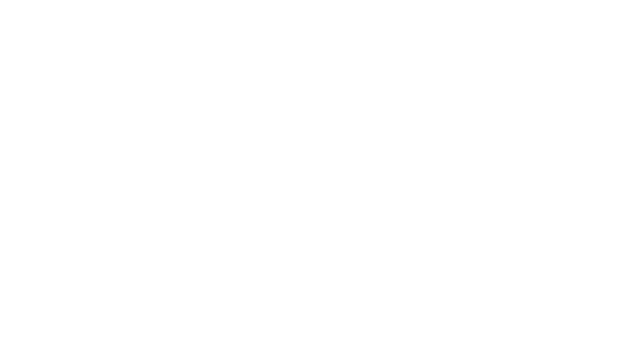
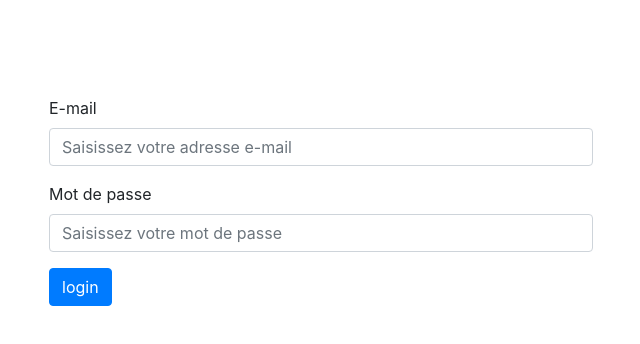
Before and after one commit to digitalent-test-technique/frontend, a Vue app: page /login in a window 1280 px wide. Before the commit this address had no page. Shown: the top 344 px of the page, without its empty margins (319-959 px from the left). Built offline with nearby package versions, Linux system fonts and the light colour scheme.

Commit message:
feat: add login page

```diff
--- a/src/App.vue
+++ b/src/App.vue
@@ -1,5 +1,5 @@
 <template>
-  <div></div>
+  <router-view></router-view>
 </template>
 
 <script setup></script>
--- a/src/components/TheLogin.vue
+++ b/src/components/TheLogin.vue
@@ -1,6 +1,6 @@
 <template>
   <form
-    class="container p-5 mt-5"
+    class="container px-3 px-sm-5 py-5 mt-5 col-md-6"
     @submit.prevent="handleSubmit">
     <base-input
       v-model="email"
--- /dev/null
+++ b/src/pages/Login.vue
@@ -0,0 +1,9 @@
+<template>
+  <the-login></the-login>
+</template>
+
+<script setup>
+  import TheLogin from '@/components/TheLogin.vue';
+</script>
+
+<style lang="scss"></style>
--- a/src/router/index.js
+++ b/src/router/index.js
@@ -1,6 +1,11 @@
 import { createRouter, createWebHistory } from 'vue-router';
+
+import Login from '@/pages/Login.vue';
 const router = createRouter({
   history: createWebHistory(),
-  routes: [],
+  routes: [
+    //
+    { path: '/login', component: Login, name: 'login' },
+  ],
 });
 export default router;
```
